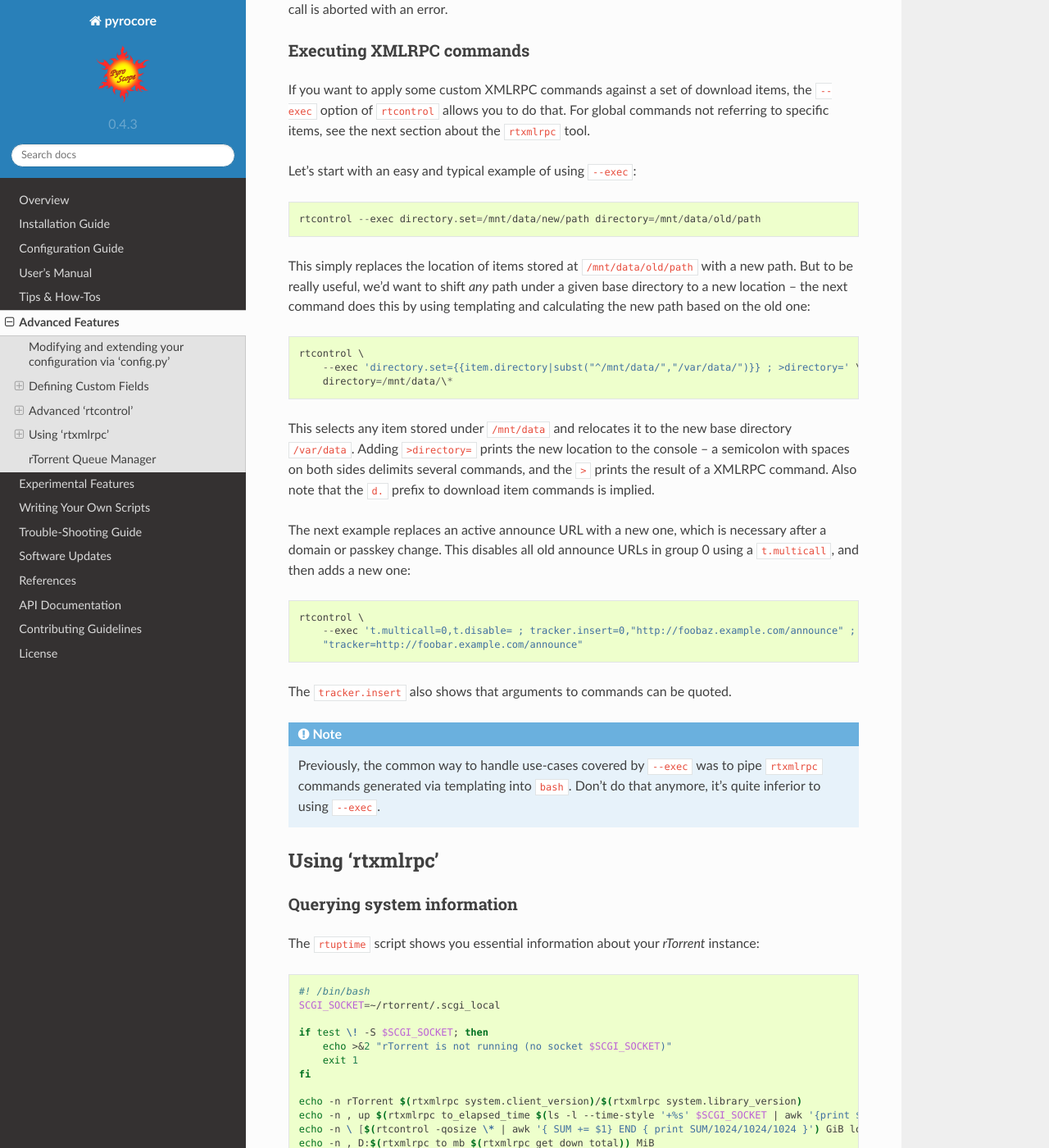
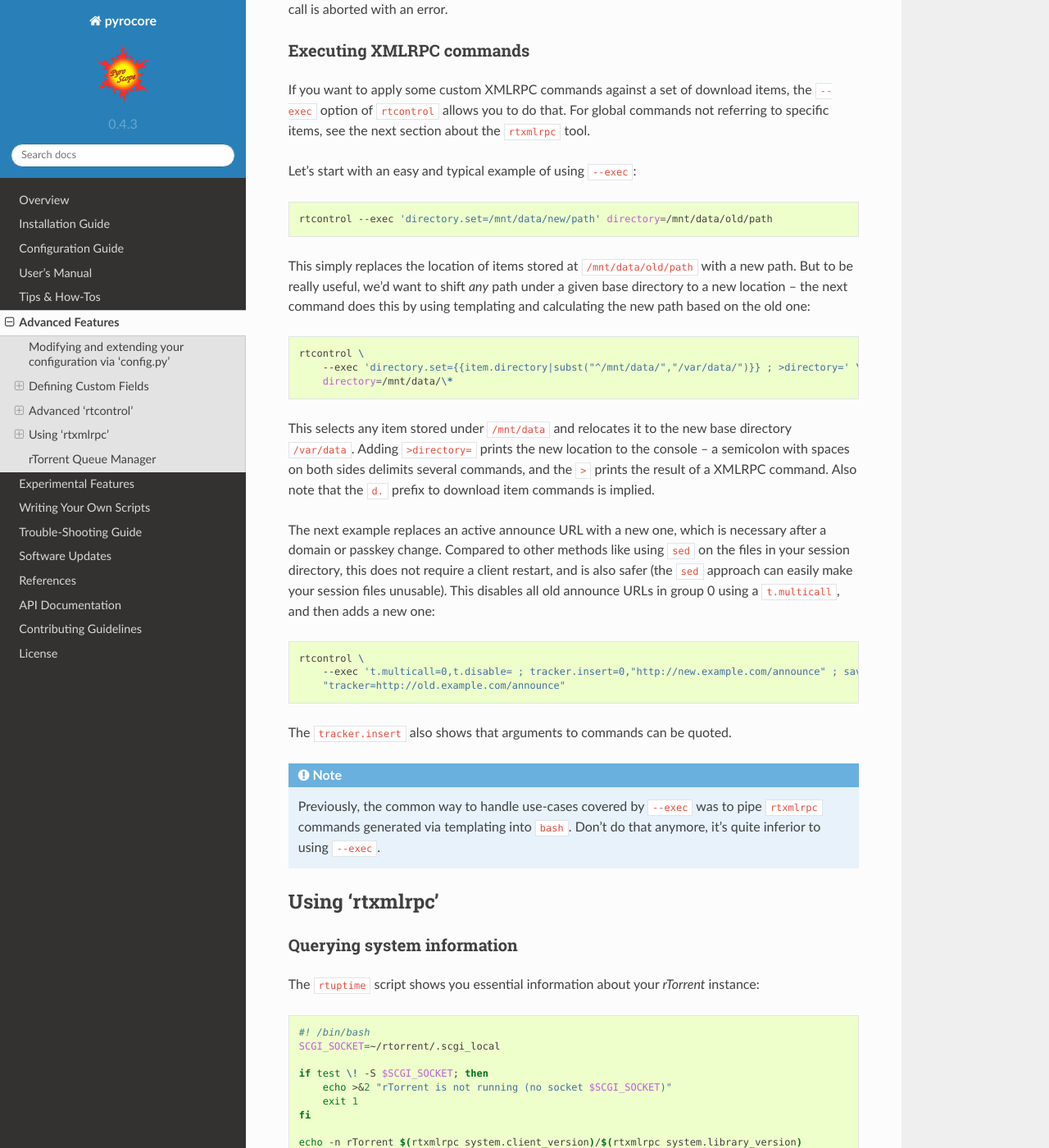
Before and after one commit to pyroscope/pyrocore, a Sphinx documentation site: the page built from docs/advanced.rst, in a window 1280 px wide and 1400 px high, scrolled down 4950 px. Shown: the whole window at 82% size. Built offline with Sphinx 7.4.7 and the Read the Docs theme 2.0.0, drawn with Linux system fonts in a browser that asks for light colours.

Commit message:
docs: use code-blocks, and improved announce URL example

```diff
--- a/docs/advanced-rtcontrol.rst
+++ b/docs/advanced-rtcontrol.rst
@@ -31,14 +31,18 @@ If you want to apply some custom XMLRPC commands against a set of download items
 the ``--exec`` option of ``rtcontrol`` allows you to do that. For global commands
 not referring to specific items, see the next section about the ``rtxmlrpc`` tool.
 
-Let's start with an easy and typical example of using ``--exec``::
+Let's start with an easy and typical example of using ``--exec``:
 
-    rtcontrol --exec directory.set=/mnt/data/new/path directory=/mnt/data/old/path
+.. code-block:: bash
+
+    rtcontrol --exec 'directory.set=/mnt/data/new/path' directory=/mnt/data/old/path
 
 This simply replaces the location of items stored at ``/mnt/data/old/path`` with a new path.
 But to be really useful, we'd want to shift *any* path under a given base directory
 to a new location – the next command does this by using templating and calculating the
-new path based on the old one::
+new path based on the old one:
+
+.. code-block:: bash
 
     rtcontrol \
         --exec 'directory.set={{item.directory|subst("^/mnt/data/","/var/data/")}} ; >directory=' \
@@ -51,12 +55,17 @@ result of a XMLRPC command. Also note that the ``d.`` prefix to download item co
 
 The next example replaces an active announce URL with a new one,
 which is necessary after a domain or passkey change.
+Compared to other methods like using ``sed`` on the files in your
+session directory, this does not require a client restart, and is also safer
+(the ``sed`` approach can easily make your session files unusable).
 This disables all old announce URLs in group 0 using a ``t.multicall``,
-and then adds a new one::
+and then adds a new one:
+
+.. code-block:: bash
 
     rtcontrol \
-        --exec 't.multicall=0,t.disable= ; tracker.insert=0,"http://foobaz.example.com/announce" ; save_full_session=' \
-        "tracker=http://foobar.example.com/announce"
+        --exec 't.multicall=0,t.disable= ; tracker.insert=0,"http://new.example.com/announce" ; save_full_session=' \
+        "tracker=http://old.example.com/announce"
 
 The ``tracker.insert`` also shows that arguments to commands can be quoted.
 
```
